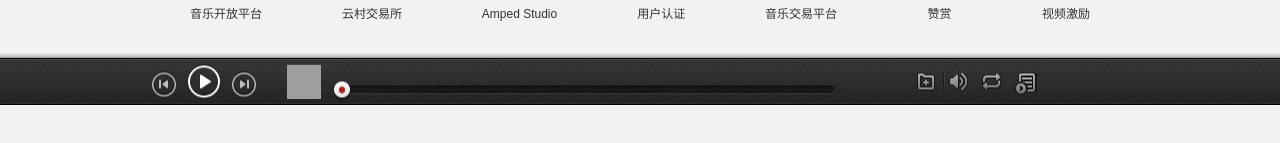
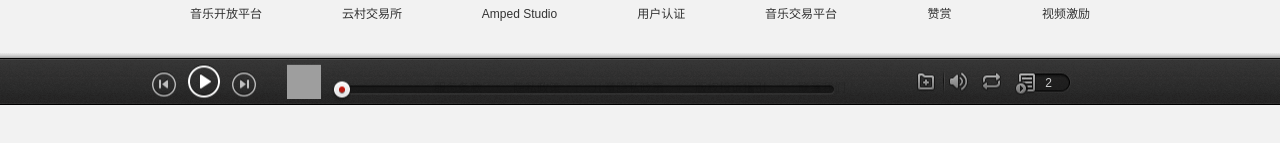
Before and after one commit to zhangwh754/react-163-music-app, a React (Create React App) app: page /#/discover/recommend in a window 1280 px wide. Shown: the part 695-838 px from the top of the page. Built offline with nearby package versions, Linux system fonts and the light colour scheme; no server answers; grey boxes are pictures that could not be loaded.

Commit message:
✨ feat: 播放列表删除一项切换

```diff
--- a/src/components/AppPlayBar/cpns/Control2/index.jsx
+++ b/src/components/AppPlayBar/cpns/Control2/index.jsx
@@ -4,7 +4,7 @@ import React, { memo } from 'react'
 import { ControlWrapper } from './style'
 
 const Control2 = memo(props => {
-  const { togglePlaylistShow } = props
+  const { count, togglePlaylistShow } = props
 
   return (
     <ControlWrapper className="sprite_player">
@@ -16,7 +16,9 @@ const Control2 = memo(props => {
         <button className="sprite_player loop"></button>
       </Tooltip>
       <Tooltip title="播放列表">
-        <button className="sprite_player playlist" onClick={togglePlaylistShow}></button>
+        <button className="sprite_player playlist" onClick={togglePlaylistShow}>
+          {count}
+        </button>
       </Tooltip>
     </ControlWrapper>
   )
--- a/src/components/AppPlayBar/cpns/Control2/style.js
+++ b/src/components/AppPlayBar/cpns/Control2/style.js
@@ -4,7 +4,6 @@ export const ControlWrapper = styled.div`
   display: flex;
   align-items: center;
   padding-top: 6px;
-  width: 137px;
   background-position: -119px -243px;
 
   .play,
@@ -32,6 +31,10 @@ export const ControlWrapper = styled.div`
 
   .playlist {
     background-position: -42px -68px;
+    width: 60px;
+    color: #ccc;
+    padding-left: 20px;
+    line-height: 25px;
   }
 
   .loop {
--- a/src/components/AppPlayBar/cpns/PlayList/cpns/playlist-item/index.js
+++ b/src/components/AppPlayBar/cpns/PlayList/cpns/playlist-item/index.js
@@ -4,19 +4,57 @@ import { DownloadOutlined, DeleteOutlined, LikeOutlined } from '@ant-design/icon
 
 import { PlaylistItemWrapper } from './style'
 import { formatDate } from '@/utils'
-import { useDispatch } from 'react-redux'
-import { getSongDetail, setCurrentIndexAction } from '@/store/features/song'
+import { shallowEqual, useDispatch, useSelector } from 'react-redux'
+import { getSongDetail, setClearPlaylistAction, setCurrentIndexAction } from '@/store/features/song'
 
 const PlaylistItem = memo(props => {
   // props/state
-  const { name, author, dt, isActive, index, id } = props
+  const { name, artist, dt, isActive, index, id } = props
+
+  // redux hooks
+  const { playlist, currentIndex, songInfo } = useSelector(
+    state => ({
+      playlist: state.song.playlist,
+      currentIndex: state.song.currentIndex,
+      songInfo: state.song.songInfo
+    }),
+    shallowEqual
+  )
 
   const dispatch = useDispatch()
 
+  // 控制播放
   const handlePlay = () => {
     dispatch(setCurrentIndexAction(index))
 
     dispatch(getSongDetail(id))
+  }
+
+  // 播放列表删除某一项
+  const handleRemove = e => {
+    e.preventDefault()
+
+    dispatch(setClearPlaylistAction(index))
+
+    /** 如果删除的是当前激活项，执行删除切换激活索引逻辑 */
+    if (index === currentIndex) {
+      handleChangeIndex()
+    }
+    // 删除项在上，索引-1，在下，不变
+    else if (index < currentIndex) {
+      dispatch(setCurrentIndexAction(currentIndex - 1))
+    }
+  }
+
+  // 切换上一首下一首，修改redux内的索引
+  const handleChangeIndex = () => {
+    let index = currentIndex + 1
+    if (index >= playlist.length) index = 0
+    if (index < 0) index = playlist.length - 1
+
+    dispatch(setCurrentIndexAction(index))
+
+    dispatch(getSongDetail(playlist[index].id))
   }
 
   return (
@@ -25,8 +63,8 @@ const PlaylistItem = memo(props => {
       <div className="control-and-singer">
         <LikeOutlined />
         <DownloadOutlined />
-        <DeleteOutlined />
-        <span>{author}</span>
+        <DeleteOutlined onClickCapture={handleRemove} />
+        <span>{artist}</span>
       </div>
       <div className="duration">{formatDate(dt, 'mm:ss')}</div>
     </PlaylistItemWrapper>
--- a/src/components/AppPlayBar/cpns/PlayList/cpns/playlist-item/style.js
+++ b/src/components/AppPlayBar/cpns/PlayList/cpns/playlist-item/style.js
@@ -6,7 +6,7 @@ export const PlaylistItemWrapper = styled.div`
   padding-left: 15px;
   height: 28px;
   cursor: pointer;
-  justify-content: space-around;
+  justify-content: space-between;
   margin-top: 2px;
   color: #ccc;
 
@@ -21,16 +21,15 @@ export const PlaylistItemWrapper = styled.div`
     height: 28px;
     text-align: left;
     line-height: 28px;
-    text-indent: -18px;
   }
 
   .control-and-singer {
+    margin-left: -18px;
     display: flex;
 
     .anticon-delete,
     .anticon-download,
-    .anticon-like,
-    .anticon-github {
+    .anticon-like {
       opacity: 0;
       color: #ccc;
       font-size: 14px;
@@ -39,9 +38,8 @@ export const PlaylistItemWrapper = styled.div`
 
     .anticon-delete:hover,
     .anticon-download:hover,
-    span:hover,
     .anticon-like:hover,
-    .anticon-github:hover {
+    span:hover {
       color: #fff;
     }
 
@@ -52,8 +50,11 @@ export const PlaylistItemWrapper = styled.div`
 
   &:hover .anticon-delete,
   &:hover .anticon-download,
-  &:hover .anticon-like,
-  &:hover .anticon-github {
+  &:hover .anticon-like {
     opacity: 1;
   }
+
+  .duration {
+    margin-right: 18px;
+  }
 `
--- a/src/components/AppPlayBar/cpns/Slide/index.jsx
+++ b/src/components/AppPlayBar/cpns/Slide/index.jsx
@@ -4,7 +4,7 @@ import { Slider } from 'antd'
 import { SlideWrapper } from './style'
 
 const Slide = memo(props => {
-  const { setCurrentTime, currentTime, dt, name, author, audioRef } = props
+  const { setCurrentTime, currentTime, dt, name, artist, audioRef } = props
 
   const handleChange = newValue => {
     audioRef.current.currentTime = (newValue / 1000).toFixed(0)
@@ -29,8 +29,8 @@ const Slide = memo(props => {
         <a className="link" href="#/" title={name}>
           {name}
         </a>
-        <a href="#/" className="author text-nowrap" title={author}>
-          {author}
+        <a href="#/" className="author text-nowrap" title={artist}>
+          {artist}
         </a>
       </div>
     </SlideWrapper>
--- a/src/components/AppPlayBar/index.jsx
+++ b/src/components/AppPlayBar/index.jsx
@@ -14,29 +14,23 @@ import defaultImg from '@/assets/img/default_album.jpg'
 const AppPlayBar = memo(() => {
   const [isPlaying, setIsPlaying] = useState(false) // 是否正在播放
   const [type] = useState('loop') // 当前播放类型
-  const [isPlaylistShow, setIsPlaylistShow] = useState(false)
+  const [isPlaylistShow, setIsPlaylistShow] = useState(false) // 是否显示播放列表
+  const [currentTime, setCurrentTime] = useState(0) // 当前播放时间
 
-  const { songInfo, lyricList, currentLyric, currentIndex } = useSelector(
+  // redux hooks
+  const { songInfo, lyricList, currentLyric, currentIndex, playlist } = useSelector(
     state => ({
       songInfo: state.song.songInfo,
       currentIndex: state.song.currentIndex,
       lyricList: state.song.lyricList,
-      currentLyric: state.song.currentLyric
+      currentLyric: state.song.currentLyric,
+      playlist: state.song.playlist
     }),
     shallowEqual
   )
-
-  const [currentTime, setCurrentTime] = useState(0)
-
   const dispatch = useDispatch()
 
   const audioRef = useRef()
-
-  // 组件挂载 请求歌曲信息
-  useEffect(() => {
-    // dispatch(getSongDetail(30780536))
-    audioRef.current.volume = 0.3
-  }, [dispatch])
 
   // 组件挂载 初始化audio组件
   useEffect(() => {
@@ -45,14 +39,19 @@ const AppPlayBar = memo(() => {
 
   // 切换歌曲
   useEffect(() => {
-    if (currentIndex === -1 || !songInfo.url) return // 初始化不能播放
+    if (!songInfo.url) return // 初始化不能播放
     audioRef.current.src = songInfo.url
     audioRef.current.currentTime = 0
     setCurrentTime(0)
-    audioRef.current.play()
+
+    audioRef.current.load()
+
+    setTimeout(function () {
+      audioRef.current.play()
+    }, 200)
 
     setIsPlaying(true)
-  }, [songInfo.url, currentIndex])
+  }, [songInfo.url])
 
   // 歌曲播放，滑块更新进度
   const handleUpdate = e => {
@@ -85,19 +84,21 @@ const AppPlayBar = memo(() => {
       audioRef.current.play()
     }
 
+    return
+
     if (isEmpty(lyricList)) return
 
     // 歌词滚动效果
     if (timeStamp > lyricList[currentLyric].time * 10 && currentLyric + 1 < lyricList.length) {
       let index = currentLyric
-      while (timeStamp > lyricList[++index].time * 10) {
+      while (lyricList[index + 1].time && timeStamp > lyricList[++index].time * 10) {
         console.log('累加1次')
       }
       dispatch(setCurrentLyricAction(index))
     }
     if (currentLyric !== 0 && timeStamp < lyricList[currentLyric - 1].time * 10) {
       let index = currentLyric
-      while (timeStamp < lyricList[--index].time * 10) {
+      while (lyricList[index - 1].time && timeStamp < lyricList[--index].time * 10) {
         console.log('累减1次')
       }
       dispatch(setCurrentLyricAction(index))
@@ -124,7 +125,7 @@ const AppPlayBar = memo(() => {
           <span className="total-time"> / {songInfo.dt && formatDate(songInfo.dt, 'mm:ss')}</span>
         </Time>
         {/* 右侧按钮 */}
-        <Control2 togglePlaylistShow={e => setIsPlaylistShow(!isPlaylistShow)} />
+        <Control2 count={playlist.length} togglePlaylistShow={e => setIsPlaylistShow(!isPlaylistShow)} />
 
         {/* 媒体标签 */}
         <audio ref={audioRef} src={songInfo.url} onTimeUpdate={handleUpdate} />
--- a/src/store/features/song.js
+++ b/src/store/features/song.js
@@ -4,7 +4,9 @@ import { fetchSongDetail } from '@/services/module/recommend'
 import { fetchSongLyric, fetchSongUrl } from '@/services/module/song'
 import { handleLyric } from '@/utils'
 
-export const getSongDetail = createAsyncThunk('getSongDetail', async (payload = 167876, { dispatch }) => {
+export const getSongDetail = createAsyncThunk('getSongDetail', async (payload, { dispatch }) => {
+  if (!payload) return
+
   // 获取歌曲详情
   const [res] = await fetchSongDetail([payload])
 
@@ -15,7 +17,7 @@ export const getSongDetail = createAsyncThunk('getSongDetail', async (payload =
     id: res.id,
     picUrl: res.al.picUrl,
     name: res.name,
-    author: res.ar[0].name,
+    artist: res.ar[0].name,
     dt: +res.dt, // 总时长
     url: res2.data[0].url //播放Url
   }
@@ -35,7 +37,10 @@ const songSlice = createSlice({
   name: 'login',
   initialState: {
     songInfo: {},
-    playlist: JSON.parse(localStorage.getItem('playlist')) || [], // 播放列表
+    playlist: JSON.parse(localStorage.getItem('playlist')) || [
+      { id: 30780536, name: '星屑の砂時計', artist: 'yu-yu', dt: 346733 },
+      { id: 610735, name: '深爱', artist: '水樹奈々', dt: 296440 }
+    ], // 播放列表
     currentIndex: -1, // 当前播放列表激活的歌曲索引
     lyricList: [], // 当前播放歌曲歌词数组
     currentLyric: 0 // 当前播放歌曲歌词索引
@@ -44,17 +49,26 @@ const songSlice = createSlice({
     setSongInfoAction(state, { payload }) {
       state.songInfo = payload
     },
-    // 1、给播放列表推入新的歌曲（id、名字、时长、作者）
+    // 1、给播放列表推入新的歌曲（id、name、dt、artist）
     pushPlaylistAction(state, { payload }) {
       const id = payload.id
+      let arr
 
-      // 不存在，就推入
-      if (state.playlist.findIndex(item => item.id === id) === -1) {
-        state.playlist = state.playlist.concat(payload)
+      // 如果传入的是一个数组，对每一项查重
+      if (Array.isArray(payload)) {
+        arr = payload.filter(_item => state.playlist.findIndex(item => item.id === _item.id) === -1)
+      }
+      // 一首歌也查重
+      else if (state.playlist.findIndex(item => item.id === id) === -1) {
+        // 不存在，就推入
+        arr = [payload]
       }
 
+      const arr2 = state.playlist.concat(arr)
+
+      state.playlist = arr2
       // 存储到本地
-      localStorage.setItem('playlist', JSON.stringify(state.playlist.concat(payload)))
+      localStorage.setItem('playlist', JSON.stringify(arr2))
     },
     // 2、设置当前播放歌曲的歌词
     setLyricListAction(state, { payload }) {
@@ -67,6 +81,21 @@ const songSlice = createSlice({
     // 4、设置播放列表当前播放的索引
     setCurrentIndexAction(state, { payload }) {
       state.currentIndex = payload
+    },
+    // 5、删除播放列表
+    setClearPlaylistAction(state, { payload }) {
+      let newPlayList
+      // 清空播放列表
+      if (typeof payload !== 'number') {
+        newPlayList = []
+      }
+      // 删除某一项
+      else {
+        newPlayList = state.playlist.filter((_, index) => payload !== index)
+      }
+
+      state.playlist = newPlayList
+      localStorage.setItem('playlist', JSON.stringify(newPlayList))
     }
   }
 })
@@ -76,7 +105,8 @@ export const {
   pushPlaylistAction,
   setLyricListAction,
   setCurrentLyricAction,
-  setCurrentIndexAction
+  setCurrentIndexAction,
+  setClearPlaylistAction
 } = songSlice.actions
 
 export default songSlice.reducer
```
Also changed, not shown: src/components/AppPlayBar/cpns/PlayList/index.jsx (+19 -5 lines).
